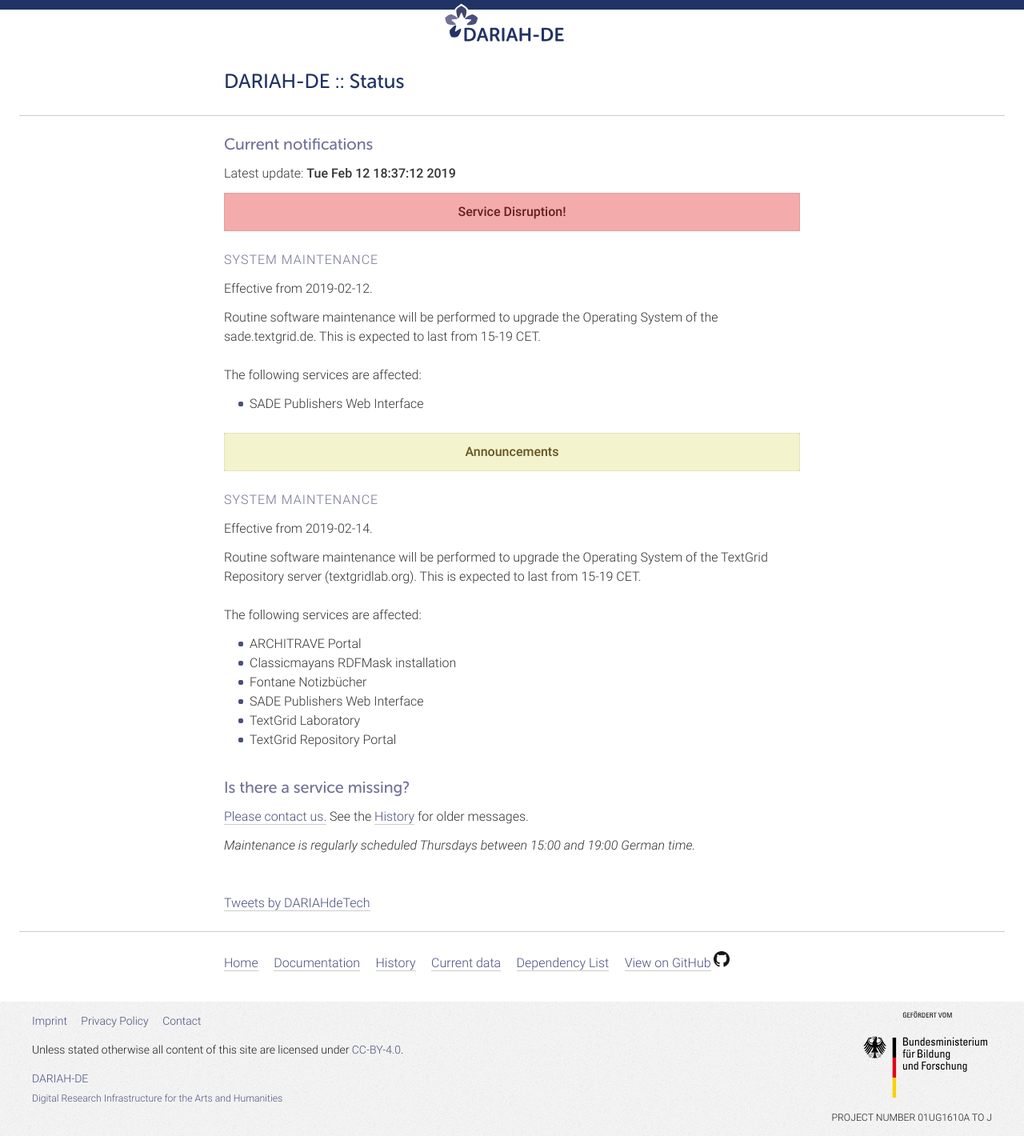
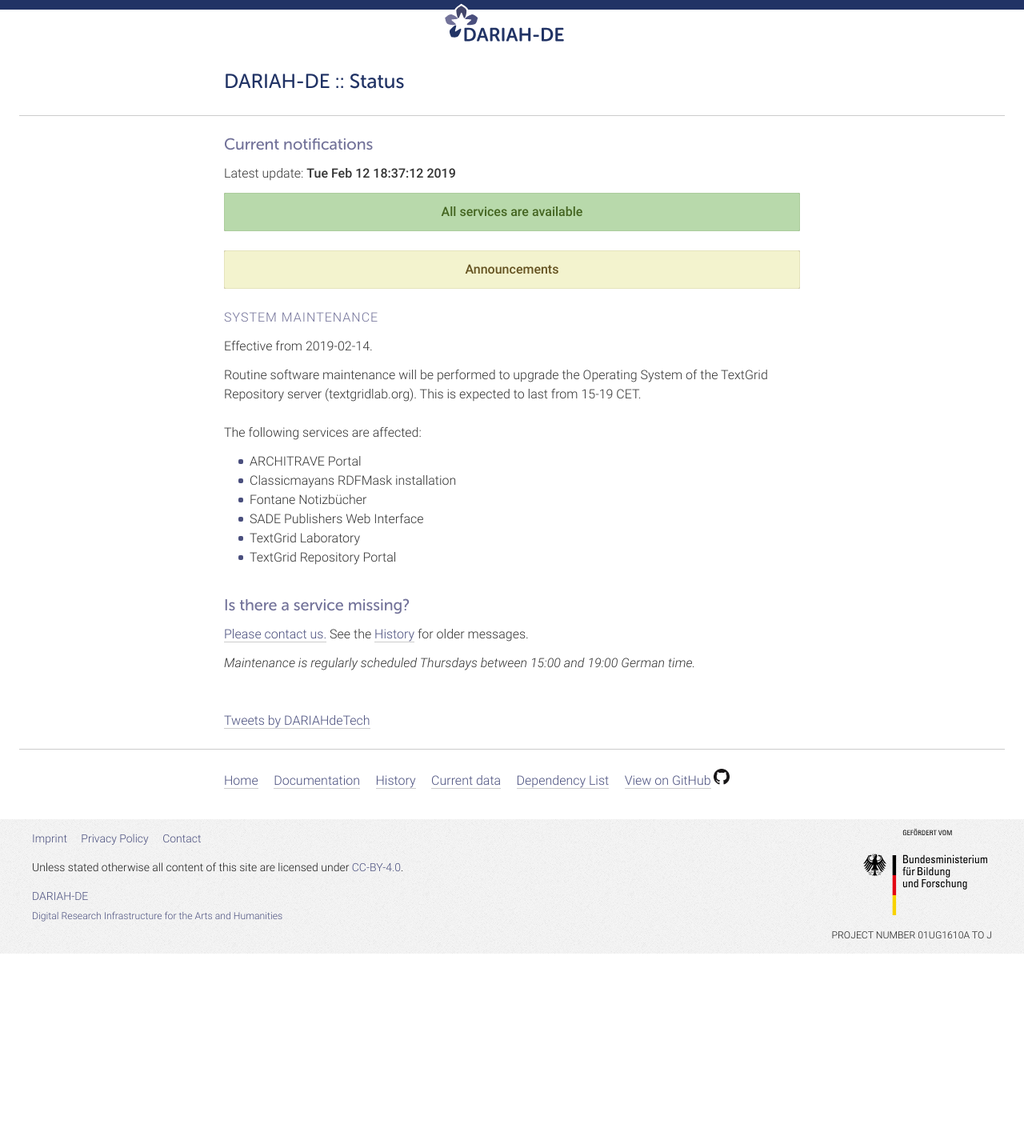
Before and after one commit to DARIAH-DE/status, a Jekyll site: the page built from index.md, in a window 1280 px wide. Shown: the whole page at 80% size. Built offline with Jekyll 4.4.1, drawn with Linux system fonts in a browser that asks for light colours; comment, search, counter and statistics services are not loaded; after the commit the page ends 1192 px from its top, so only the background shows below that.

Commit message:
Remove outage of SADE service

```diff
--- a/_data/history.yaml
+++ b/_data/history.yaml
@@ -1,4 +1,10 @@
 ---
+- title: 'System Maintenance'
+  date_start: '2019-02-12'
+  date_end: '2019-02-12'
+  description: 'Routine software maintenance will be performed to upgrade the Operating System of the sade.textgrid.de. This is expected to last from 15-19 CET.'
+  affected:
+    - '/servers/sade'
 - title: 'System Maintenance'
   date_start: '2019-02-07'
   date_end:
--- a/_data/outages.yaml
+++ b/_data/outages.yaml
@@ -1,11 +1,4 @@
 ---
-- title: 'System Maintenance'
-  date_start: '2019-02-12'
-  date_end:
-  hide: false
-  description: 'Routine software maintenance will be performed to upgrade the Operating System of the sade.textgrid.de. This is expected to last from 15-19 CET.'
-  affected:
-    - '/servers/sade'
 - title: 'System Maintenance'
   date_start: '2019-01-31'
   date_end: '2019-01-31'
```
